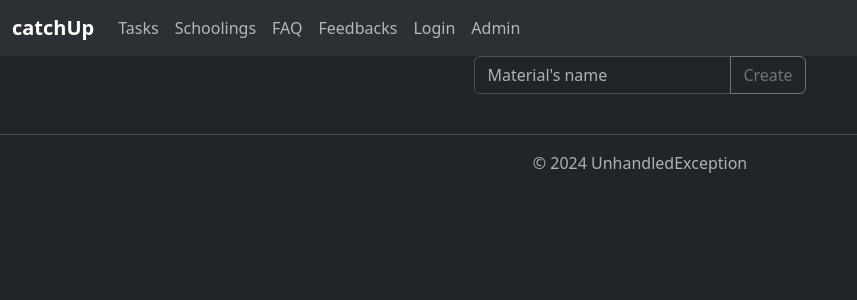
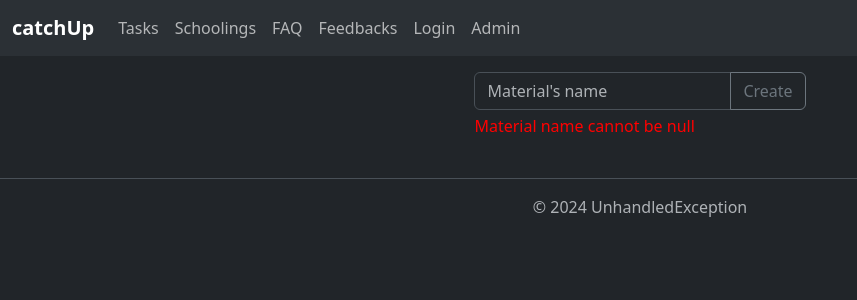
Before and after one commit to michalkossakowski/catchUpFrontendAngular, an Angular app: page /schoolings in a window 1280 px wide. Shown: the top 300 px of the page, without its empty margins (0-857 px from the left). Built offline with nearby package versions, Linux system fonts and the light colour scheme.

Commit message:
added validation

```diff
--- a/src/app/material/material-item/material-item.component.css
+++ b/src/app/material/material-item/material-item.component.css
@@ -7,3 +7,6 @@
 .downloadIcon{
     fill: aqua;
 }
+.validator{
+    color: red;
+}
--- a/src/app/material/material-item/material-item.component.html
+++ b/src/app/material/material-item/material-item.component.html
@@ -40,8 +40,13 @@
 }
 @else
 {
-    <div class="input-group mb-3 ">
-        <input type="text" class="form-control" placeholder="Material's name" [(ngModel)]="materialName">
-        <button class="btn btn-outline-secondary" type="button" (click)="createMaterial()">Create</button>
+    <div class="p-3">
+        <form [formGroup]="materialForm" class="input-group mb-1" (ngSubmit)="createMaterial()" >
+            <input type="text" class="form-control" formControlName="materialName" placeholder="Material's name">
+            <button class="btn btn-outline-secondary"  type="submit">Create</button>
+        </form>
+        @if(materialForm.get('materialName')?.errors?.['required']){
+            <span class="validator">Material name cannot be null</span >
+        }
     </div>
 }
--- a/src/app/material/material-item/material-item.component.ts
+++ b/src/app/material/material-item/material-item.component.ts
@@ -4,18 +4,18 @@ import { FileDto } from '../../Dtos/file.dto';
 import { MaterialService } from '../../services/material.service';
 import { AddFileComponent } from '../../file/add-file/add-file.component'
 import { FileService } from '../../services/file.service';
-import {FormsModule} from '@angular/forms';
-
+import { FormBuilder, FormGroup, ReactiveFormsModule, Validators } from '@angular/forms';
 @Component({
   selector: 'app-material-item',
   standalone: true,
-  imports: [AddFileComponent, FormsModule],
+  imports: [AddFileComponent, ReactiveFormsModule],
   templateUrl: './material-item.component.html',
   styleUrl: './material-item.component.css'
 })
 export class MaterialItemComponent {
   material!: MaterialDto;
   materialName!: string;
+  materialForm: FormGroup;
 
   @Input() materialId: number = 0;
   @Input() showRemoveFile: boolean = false;
@@ -25,7 +25,12 @@ export class MaterialItemComponent {
   @Output() materialCreated = new EventEmitter<number>(); // Emituje ID nowo utworzonego materiału
 
   url! :string;
-  constructor(private materialService: MaterialService, private fileService: FileService){}
+  constructor(private fb: FormBuilder, private materialService: MaterialService, private fileService: FileService)
+  {
+    this.materialForm = this.fb.group({
+      materialName: ['', [Validators.required]],
+    });
+  }
   ngOnInit (): void {
     if(this.materialId!=0)
       this.getMaterial(this.materialId);
@@ -61,15 +66,17 @@ export class MaterialItemComponent {
     );
   }
   createMaterial(): void {
-    if(this.materialName)
-      this.materialService.createMaterial({name: this.materialName}).subscribe({
-        next: response => {
-          console.log('Material created:', response)
-          this.materialCreated.emit(response.material.id)
-          this.materialId = response.material.id
-          this.getMaterial(this.materialId)
+    if (this.materialForm.valid) {
+      const materialName = this.materialForm.get('materialName')?.value;
+      this.materialService.createMaterial({ name: materialName }).subscribe({
+        next: (response) => {
+          console.log('Material created:', response);
+          this.materialCreated.emit(response.material.id);
+          this.materialId = response.material.id;
+          this.getMaterial(this.materialId);
         },
-        error: error => console.error('Error creating material:', error)
+        error: (error) => console.error('Error creating material:', error),
       });
+    }
   }
 }
```
